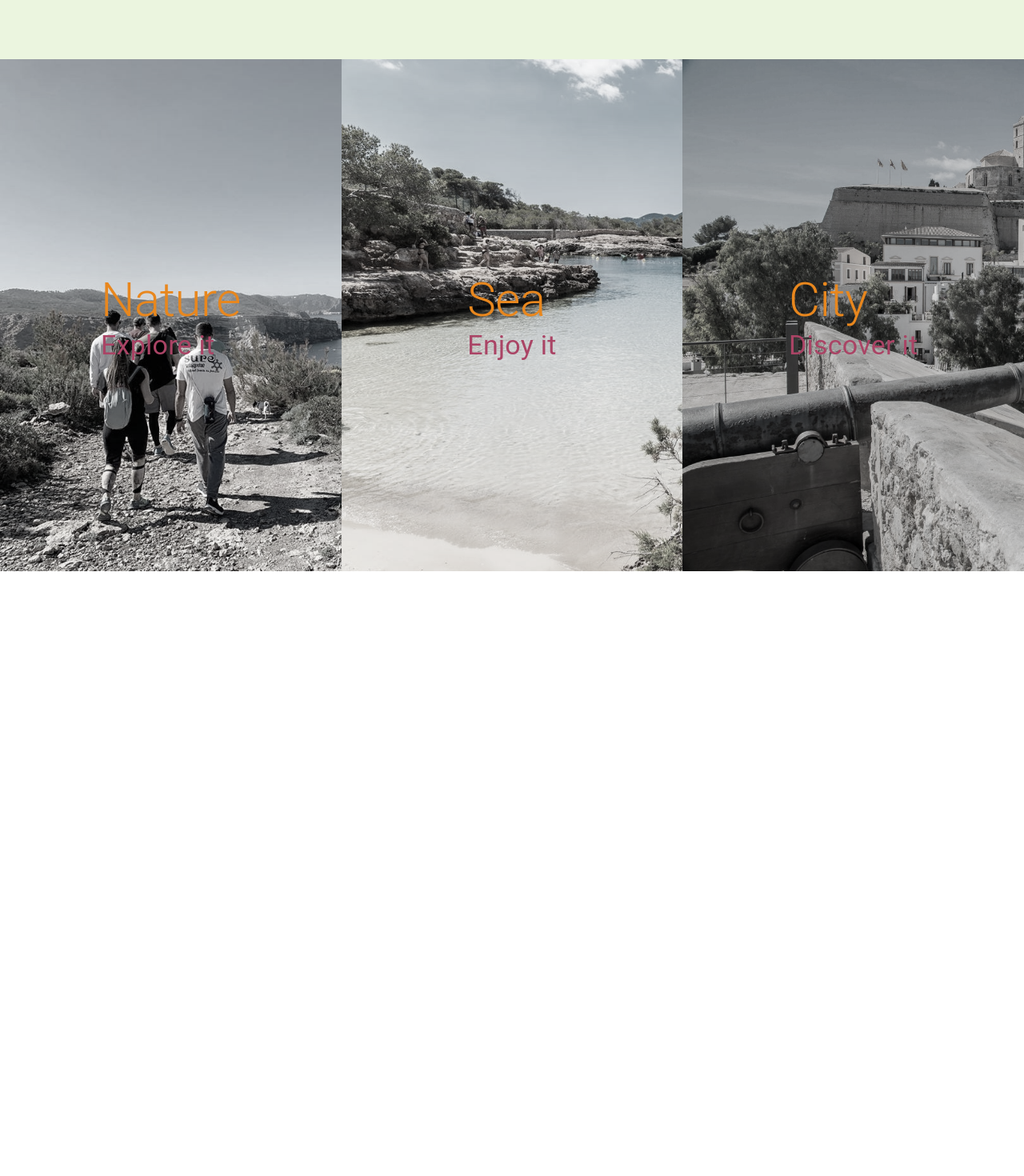
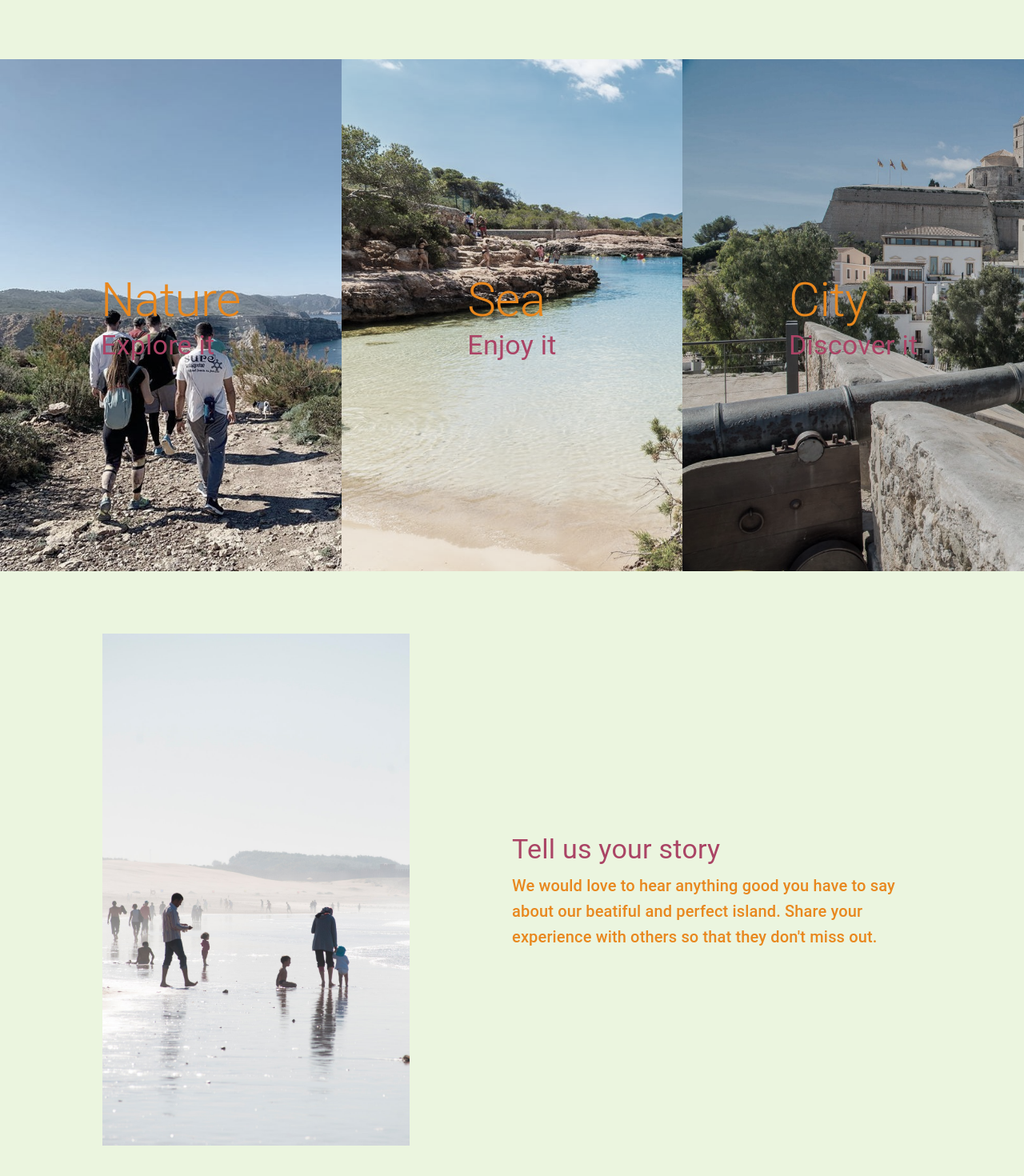
Before and after one commit to enzdor/visit, a React (Create React App) app: page / in a window 1280 px wide. Shown: the part 1526-2996 px from the top of the page at 80% size. Before the commit the page ends 2240 px from the top, so only its background shows below. Built offline with nearby package versions, Linux system fonts and the light colour scheme.

Commit message:
'finished' index missing footer

```diff
--- a/src/components/Home.jsx
+++ b/src/components/Home.jsx
@@ -1,4 +1,4 @@
-import React, {useEffect} from "react";
+import React, {useEffect, useState} from "react";
 import Header from "./Header"
 import Navigation from "./Navigation"
 import Box from "@mui/material/Box"
@@ -9,6 +9,7 @@ import Stack from "@mui/material/Stack"
 import Hidden from "@mui/material/Hidden"
 import Fade from "@mui/material/Fade"
 import Grow from "@mui/material/Grow"
+import { useSpring, animated } from "react-spring"
 import { useInView } from "react-intersection-observer"
 
 export default function Home(){
@@ -18,6 +19,7 @@ export default function Home(){
 
 	const [ref1, inView1] = useInView({threshold: 0.4})
 	const [ref2, inView2] = useInView({threshold: 0.2})
+	const [ref3, inView3] = useInView({threshold: 0.4})
 
 	return(
 		<>
@@ -57,7 +59,7 @@ export default function Home(){
 								<Typography variant="h2" color="primary">Nature</Typography>
 								<Typography variant="h4" color="secondary">Explore it</Typography>
 							</Stack>
-						<Box component="img" src="hike.jpg" sx={{height: '80vh', objectFit: 'cover', filter: 'grayscale(90%)'}} />
+							<Box component="img" src="hike.jpg" sx={{height: '80vh', objectFit: 'cover', filter: 'grayscale(50%)'}} />
 						</Grid>
 					</Grow>
 					<Grow in={inView2}>
@@ -66,7 +68,7 @@ export default function Home(){
 								<Typography variant="h2" color="primary">Sea</Typography>
 								<Typography variant="h4" color="secondary">Enjoy it</Typography>
 							</Stack>
-						<Box component="img" src="city.jpg" sx={{height: '80vh', objectFit: 'cover', filter: 'grayscale(90%)'}} />
+							<Box component="img" src="city.jpg" sx={{height: '80vh', objectFit: 'cover', filter: 'grayscale(60%)'}} />
 						</Grid>
 					</Grow>
 						<Grow in={inView2}>
@@ -75,9 +77,24 @@ export default function Home(){
 								<Typography variant="h2" color="primary">City</Typography>
 								<Typography variant="h4" color="secondary">Discover it</Typography>
 							</Stack>
-						<Box component="img" src="sea.jpg" sx={{height: '80vh', objectFit: 'cover', filter: 'grayscale(90%)'}} />
+							<Box component="img" src="sea.jpg" sx={{height: '80vh', objectFit: 'cover', filter: 'grayscale(50%)'}} />
 						</Grid>
 					</Grow>
+				</Grid>
+			</Box>
+			<Box ref={ref3} sx={{height: {sm: '100vh'}, width: '100vw', overflow: 'hidden', bgcolor: '#EBF5DF', display: 'flex', displayDirection: 'column', alignItems: 'center'}}>
+				<Grid container sx={{width: {xs: '90%', sm: '80%'}, mx: {xs: '5%', sm: '10%'}, py: '2rem', display: 'flex', displayDirection: 'column', alignItems: 'center'}}>
+					<Grid item xs={12} sm={6}>
+						<Fade in={inView3}>
+						<Box component="img" src="person.jpg" sx={{height: '80vh', objectFit: 'cover', width: {xs: '90vw', sm: '30vw'}}} />
+						</Fade>
+					</Grid>
+					<Grid item xs={12} sm={6}>
+						<Stack spacing={1}>
+							<Typography variant="h4" color="secondary">Tell us your story</Typography>
+							<Typography variant="h6" color="primary">We would love to hear anything good you have to say about our beatiful and perfect island. Share your experience with others so that they don't miss out.</Typography>
+						</Stack>
+					</Grid>
 				</Grid>
 			</Box>
 		</>
```
Also changed, not shown: public/people.jpg (added), public/person.jpg (added). Lines whose indentation alone changed are shown as unchanged.
